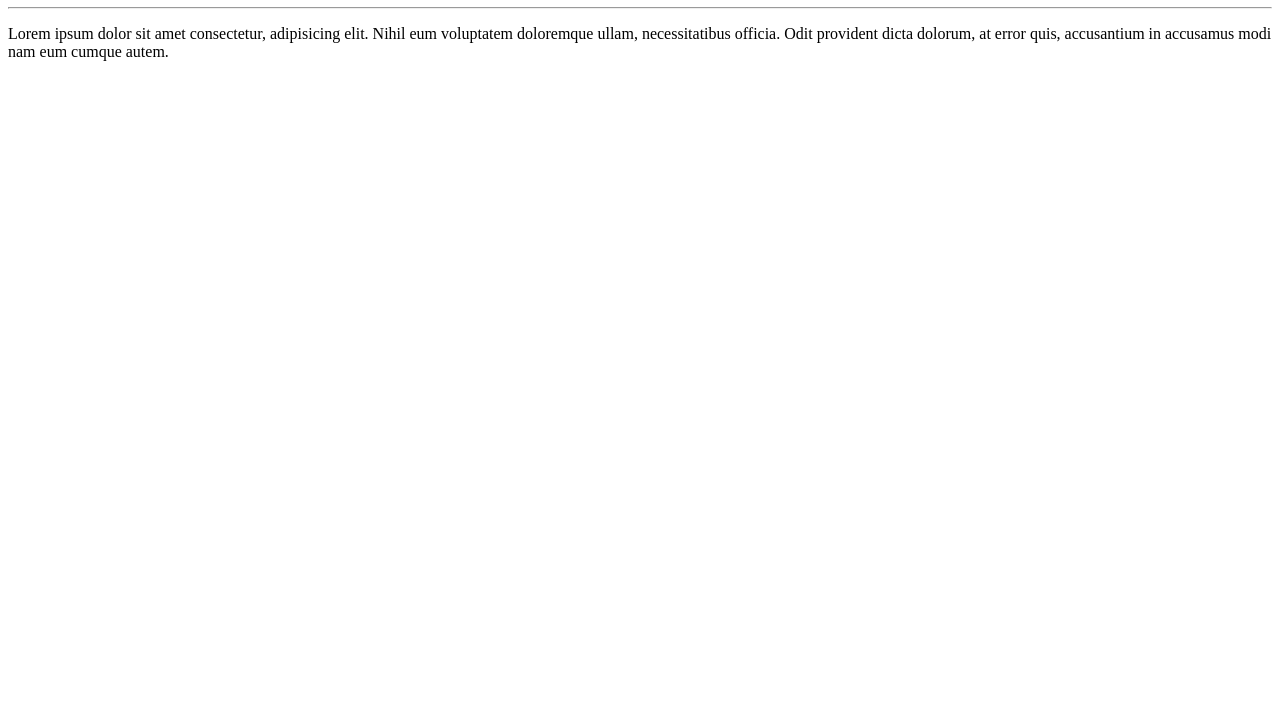
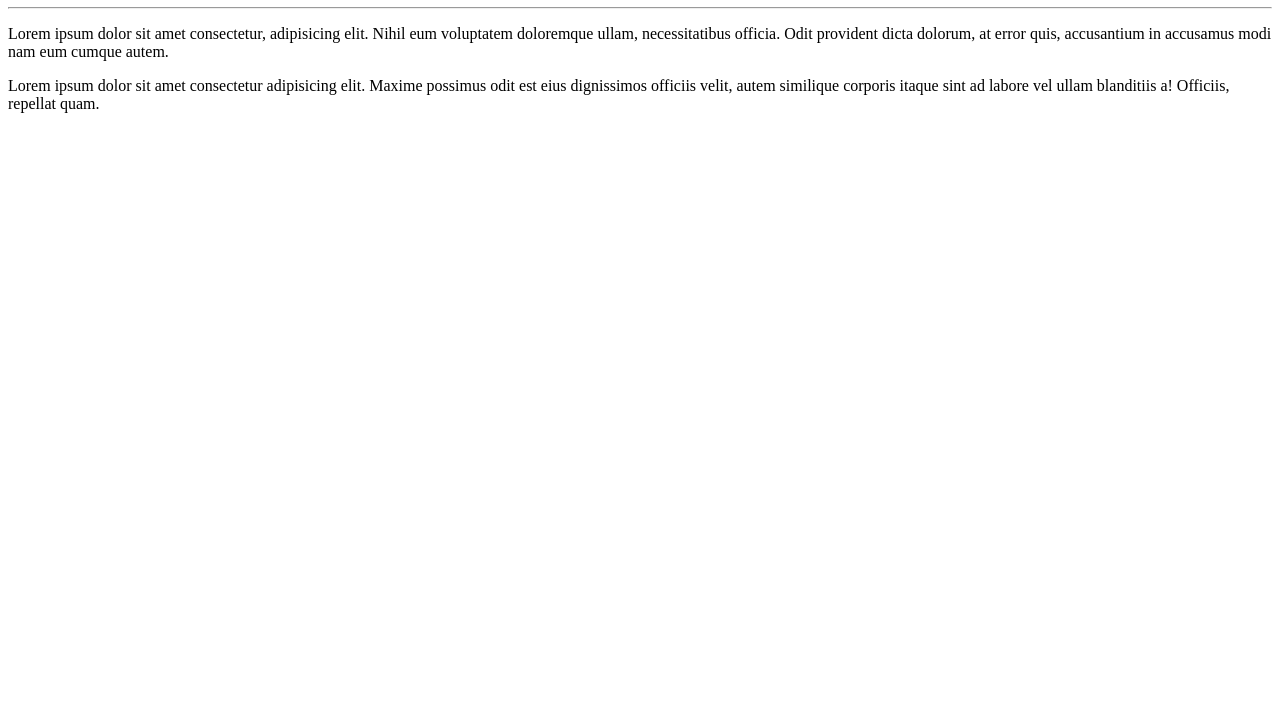
Before and after one commit to EdisonLemesSantos/OlaMundo, a plain HTML site: page site-exemplo/index.html in a window 1280 px wide. Shown: the part 73-800 px from the top of the page. Drawn offline with Linux system fonts and the light colour scheme.

Commit message:
Adicionei um paragrafo

```diff
--- a/site-exemplo/index.html
+++ b/site-exemplo/index.html
@@ -9,5 +9,6 @@
     <h1>Olá, Mundo!</h1>
     <hr>
     <p>Lorem ipsum dolor sit amet consectetur, adipisicing elit. Nihil eum voluptatem doloremque ullam, necessitatibus officia. Odit provident dicta dolorum, at error quis, accusantium in accusamus modi nam eum cumque autem.</p>
+    <p>Lorem ipsum dolor sit amet consectetur adipisicing elit. Maxime possimus odit est eius dignissimos officiis velit, autem similique corporis itaque sint ad labore vel ullam blanditiis a! Officiis, repellat quam.</p>
 </body>
 </html>
```
